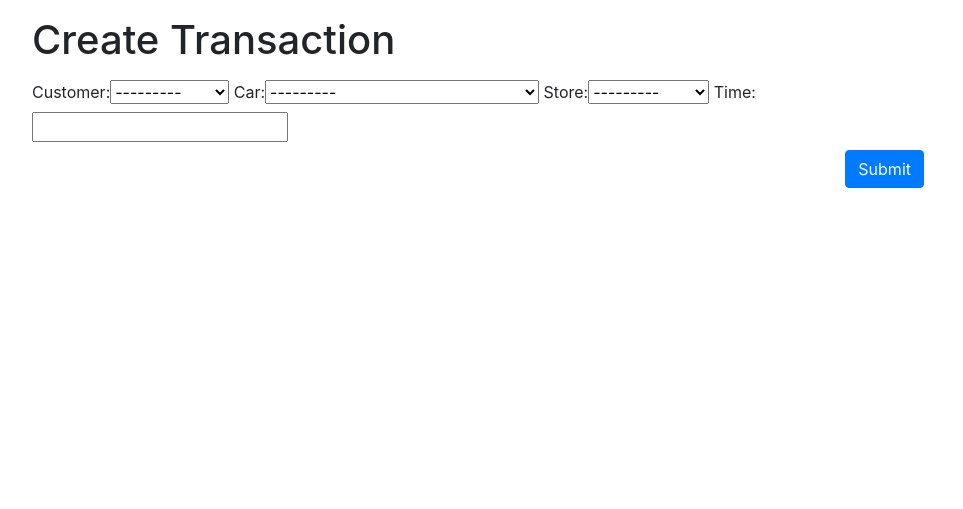
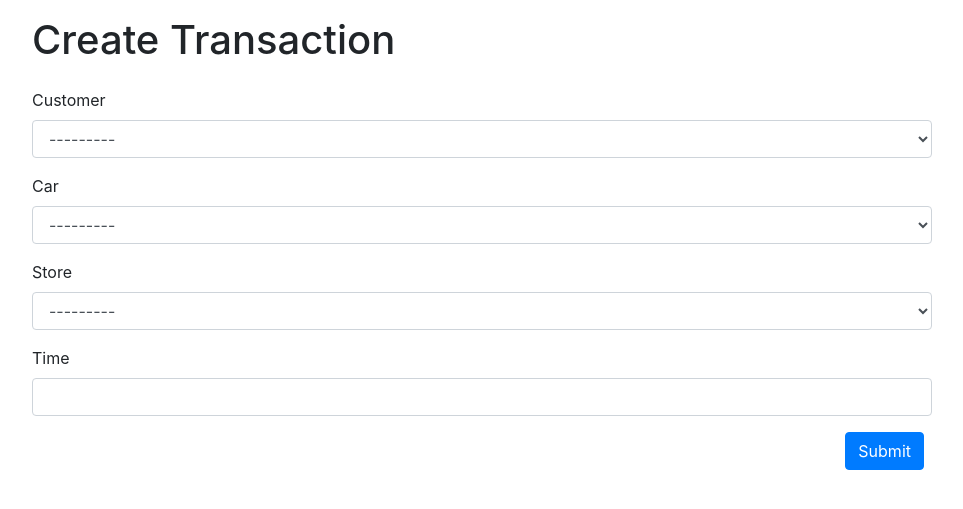
Before and after one commit to thomasvogelaar/IFB299, a Django app: page /transactions/create in a window 1280 px wide. Shown: the part 56-565 px from the top of the page, without its empty margins (158-1121 px from the left). Run offline with Django 3.2, Linux system fonts and the light colour scheme; tables that the repository leaves empty hold one stand-in row (values such as "Sample post"); some libraries are stand-ins or nearby versions.

Commit message:
Transactions form styling.

```diff
--- a/templates/core/customer_form.html
+++ b/templates/core/customer_form.html
@@ -11,7 +11,6 @@
             {% csrf_token %}
             <div class="pt-2 pb-4">
                 <div class="py-2">
-                    {% csrf_token %}
                     {{ form.name.errors }}
                     <label for="{{ form.name.id_for_label }}">Name</label>
                     {{ form.name|includecss:"form-control" }}
--- a/templates/core/transaction_form.html
+++ b/templates/core/transaction_form.html
@@ -10,7 +10,27 @@
         <form action="" method="post">
             {% csrf_token %}
             <div class="pt-2 pb-4">
-                {{ form }}
+                <div class="py-2">
+                    {% csrf_token %}
+                    {{ form.customer.errors }}
+                    <label for="{{ form.customer.id_for_label }}">Customer</label>
+                    {{ form.customer|includecss:"form-control" }}
+                </div>
+                <div class="py-2">
+                    {{ form.car.errors }}
+                    <label for="{{ form.car.id_for_label }}">Car</label>
+                    {{ form.car|includecss:"form-control" }}
+                </div>
+                <div class="py-2">
+                    {{ form.store.errors }}
+                    <label for="{{ form.store.id_for_label }}">Store</label>
+                    {{ form.store|includecss:"form-control" }}
+                </div>
+                <div class="py-2">
+                    {{ form.time.errors }}
+                    <label for="{{ form.time.id_for_label }}">Time</label>
+                    {{ form.time|includecss:"form-control" }}
+                </div>
                 <div class="p-2">
                     <input type="submit" value="Submit" class="btn btn-primary pl-auto" style="height: 38px; float: right;">
                 </div>
```
